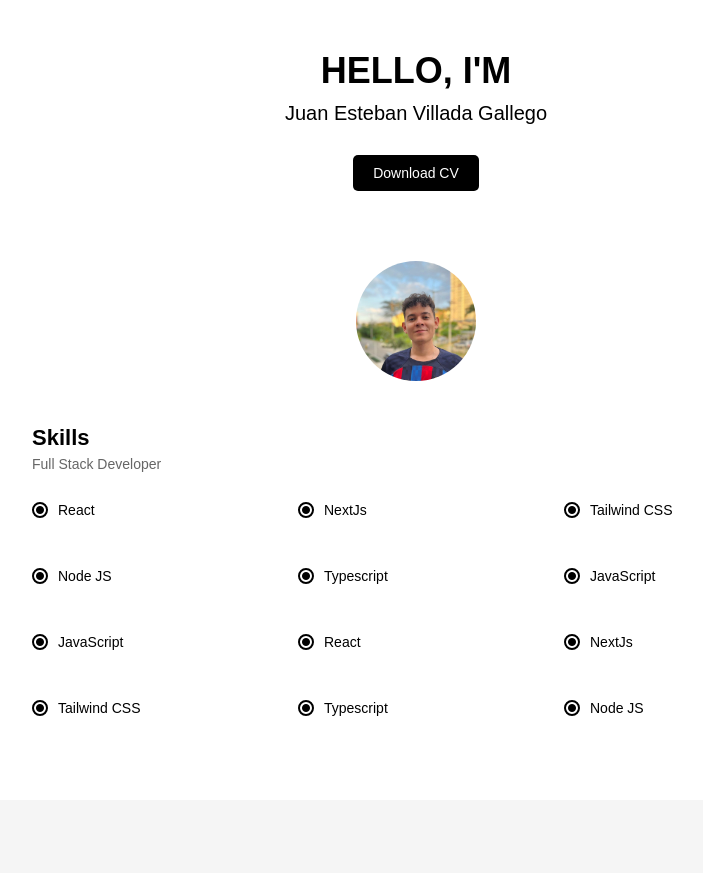
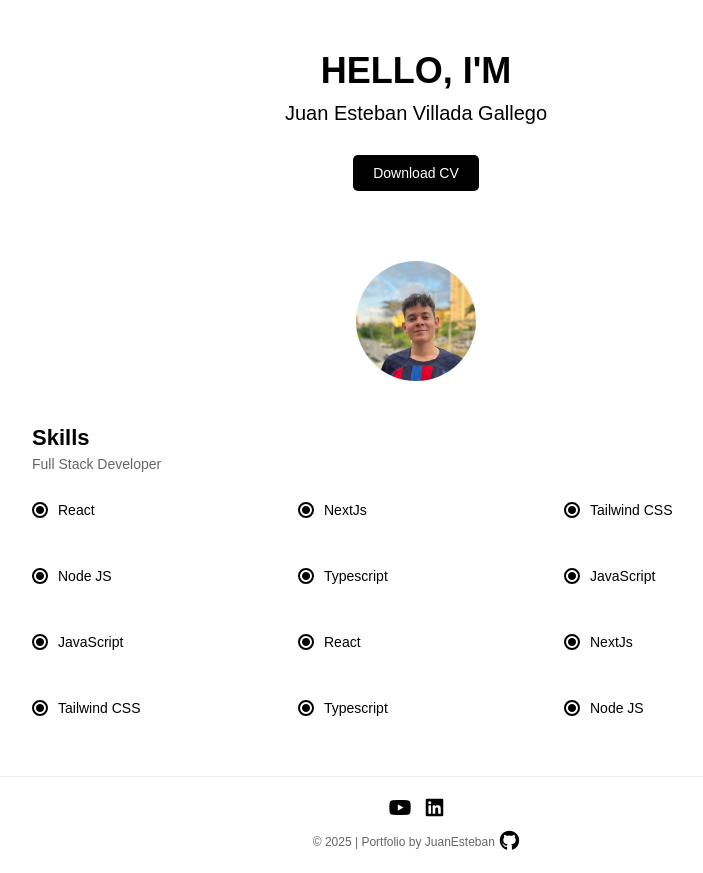
Before and after one commit to juanescode/portfolio-html-css, a plain HTML site: page index.html in a window 1280 px wide. Shown: the whole page, without its empty margins (224-927 px from the left). Before the commit the page ends 800 px from the top, so only its background shows below. Drawn offline with Linux system fonts and the light colour scheme.

Commit message:
feat: footer links and icons, youtube, linkedin, github

```diff
--- a/index.html
+++ b/index.html
@@ -77,6 +77,15 @@
           </div>
         </div>
       </section>
+      <footer class="footer">
+        <div class="social-links">
+          <a href="https://www.youtube.com/@juanescode976" target="_blank" class="social-link"><i class="fab fa-youtube"></i></a>
+          <a href="https://www.linkedin.com/in/juan-esteban-villada-gallego-6015552bb/" target="_blank" class="social-link"><i class="fab fa-linkedin"></i></a>
+        </div>
+        <div class="copyright">
+          © 2025 | Portfolio by JuanEsteban <a href="https://github.com/juanescode" target="_blank" class="github-link"><i class="fab fa-github"></i></a>
+        </div>
+      </footer>
     </div>
   </body>
 </html>
--- a/style.css
+++ b/style.css
@@ -135,3 +135,35 @@
   color: #000;
   font-size: 20px;
 }
+
+.footer {
+  padding: 20px 0;
+  border-top: 1px solid #eee;
+  margin-top: auto;
+  text-align: center;
+}
+
+.social-links {
+  margin-bottom: 10px;
+}
+
+.social-link {
+  display: inline-block;
+  margin: 0 5px;
+  color: #000;
+  font-size: 20px;
+}
+
+.copyright {
+  font-size: 12px;
+  color: #666;
+  display: flex;
+  align-items: center;
+  justify-content: center;
+  gap: 5px;
+}
+
+.github-link {
+  color: #000;
+  font-size: 20px;
+}
```
Lines whose indentation alone changed are shown as unchanged.
